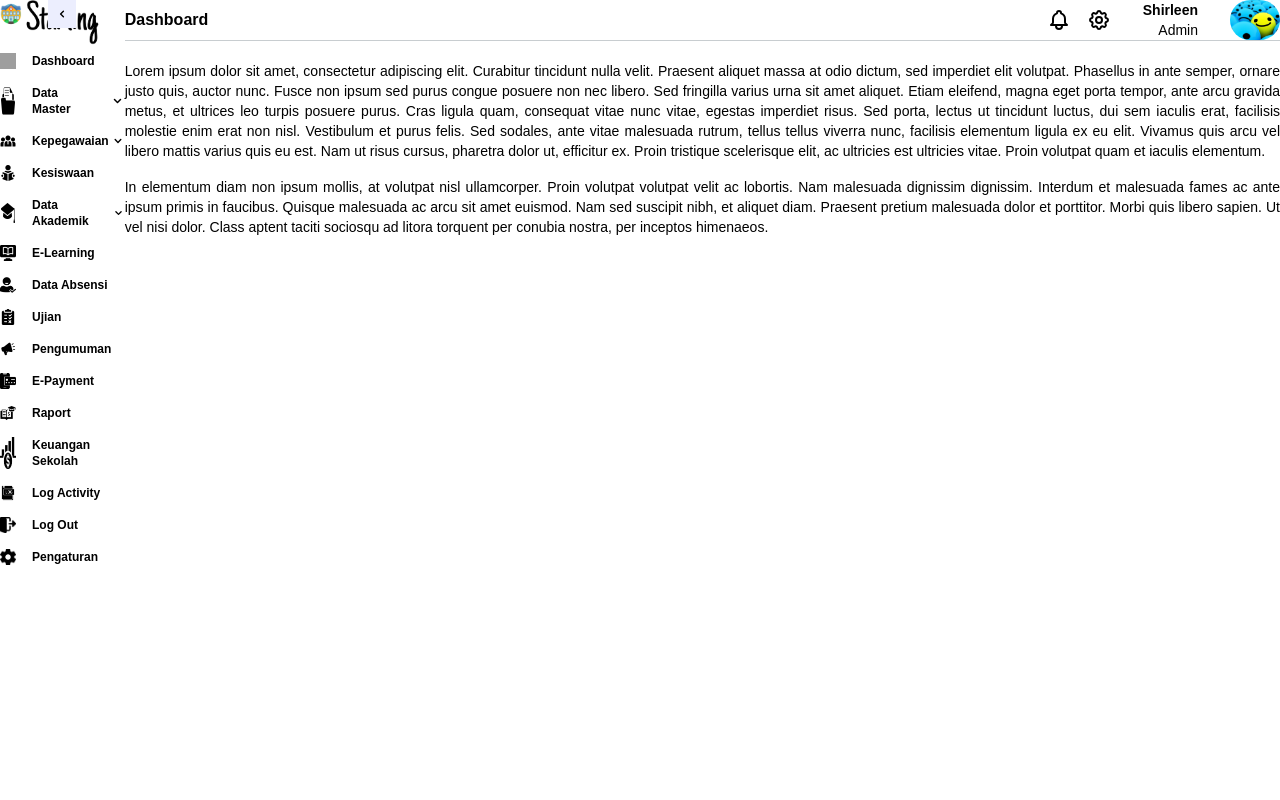
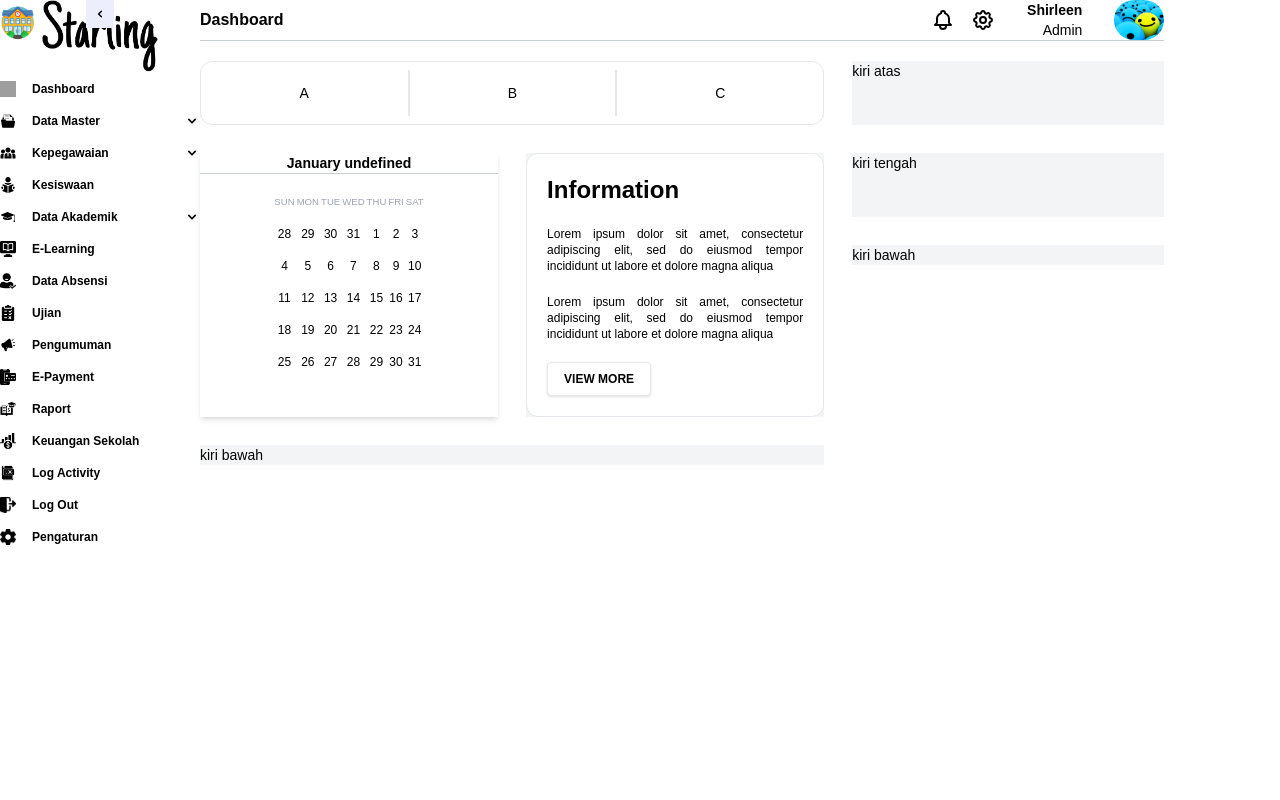
Before and after one commit to shirleen-sho/pmb-final-project-elearning, a Next.js app in the folder elearning-msib/: page / in a window 1280 px wide. Shown: the top 800 px of the page. Built offline with nearby package versions, Linux system fonts and the light colour scheme; grey boxes are pictures that could not be loaded.

Commit message:
shirleen - update content dashboard

```diff
--- a/elearning-msib/pages/index.js
+++ b/elearning-msib/pages/index.js
@@ -8,88 +8,123 @@ import { FaSearch } from "react-icons/fa";
 import Search from "../Components/Search";
 import Card from "../Components/Card";
 import { use } from "react";
+import KalenderBulan from "../Components/KalenderBulan";
 
 export default function Home() {
-  const list =[
-    {name: "pendi"},
-    {name : "geovaldo"},
-    {name : "Joko"}
-  ]
+  const list = [{ name: "pendi" }, { name: "geovaldo" }, { name: "Joko" }];
 
   const users = [
-    {name: "Pendi" , image: "/images/profile.jpg" , desc:"vercel" ,link :"/data_master/kalender_akademik"},
-    {name: "Johan" , image: "/images/profile.jpg", desc: "Logo",link:"/data_master/kalender_akademik"}
-  ]
+    {
+      name: "Pendi",
+      image: "/images/profile.jpg",
+      desc: "vercel",
+      link: "/data_master/kalender_akademik",
+    },
+    {
+      name: "Johan",
+      image: "/images/profile.jpg",
+      desc: "Logo",
+      link: "/data_master/kalender_akademik",
+    },
+  ];
 
-  const show = () => alert("Hellow")
+  const show = () => alert("Hellow");
   return (
     <>
       <Layout>
-        <div className="flex flex-col gap-4 text-sm text-justify">
-          <p>
-            Lorem ipsum dolor sit amet, consectetur adipiscing elit. Curabitur
-            tincidunt nulla velit. Praesent aliquet massa at odio dictum, sed
-            imperdiet elit volutpat. Phasellus in ante semper, ornare justo
-            quis, auctor nunc. Fusce non ipsum sed purus congue posuere non nec
-            libero. Sed fringilla varius urna sit amet aliquet. Etiam eleifend,
-            magna eget porta tempor, ante arcu gravida metus, et ultrices leo
-            turpis posuere purus. Cras ligula quam, consequat vitae nunc vitae,
-            egestas imperdiet risus. Sed porta, lectus ut tincidunt luctus, dui
-            sem iaculis erat, facilisis molestie enim erat non nisl. Vestibulum
-            et purus felis. Sed sodales, ante vitae malesuada rutrum, tellus
-            tellus viverra nunc, facilisis elementum ligula ex eu elit. Vivamus
-            quis arcu vel libero mattis varius quis eu est. Nam ut risus cursus,
-            pharetra dolor ut, efficitur ex. Proin tristique scelerisque elit,
-            ac ultricies est ultricies vitae. Proin volutpat quam et iaculis
-            elementum.
-          </p>
-          <p>
-            In elementum diam non ipsum mollis, at volutpat nisl ullamcorper.
-            Proin volutpat volutpat velit ac lobortis. Nam malesuada dignissim
-            dignissim. Interdum et malesuada fames ac ante ipsum primis in
-            faucibus. Quisque malesuada ac arcu sit amet euismod. Nam sed
-            suscipit nibh, et aliquet diam. Praesent pretium malesuada dolor et
-            porttitor. Morbi quis libero sapien. Ut vel nisi dolor. Class aptent
-            taciti sociosqu ad litora torquent per conubia nostra, per inceptos
-            himenaeos.
-          </p>
+        <div className="flex flex-row gap-7 text-sm text-justify">
+          <div className="flex-auto w-2/3 flex flex-col gap-7 h-fit">
+            <div className="bg-white border rounded-xl h-16">
+              <div
+                id="component"
+                className="py-2 sw-full h-full flex flex-row divide-x-2"
+              >
+                <div className="flex-auto w-full flex flex-row justify-center items-center">
+                  A
+                </div>
+                <div className="flex-auto w-full flex flex-row justify-center items-center">
+                  B
+                </div>
+                <div className="flex-auto w-full flex flex-row justify-center items-center">
+                  C
+                </div>
+              </div>
+            </div>
+            <div className="flex flex-row gap-7">
+              <div className="flex-auto w-full flex justify-center bg-gray-100">
+                <KalenderBulan />
+              </div>
+              <div className="flex-auto w-full flex justify-center bg-gray-100">
+                <div className="bg-white border rounded-xl w-full h-full flex flex-col gap-5 p-5">
+                  <div className="font-bold text-2xl">Information</div>
+                  <p className="font-medium text-xs">
+                    Lorem ipsum dolor sit amet, consectetur adipiscing elit, sed
+                    do eiusmod tempor incididunt ut labore et dolore magna
+                    aliqua
+                  </p>
+                  <p className="font-medium text-xs">
+                    Lorem ipsum dolor sit amet, consectetur adipiscing elit, sed
+                    do eiusmod tempor incididunt ut labore et dolore magna
+                    aliqua
+                  </p>
+                  <Button type="light" style="w-full">
+                    View More
+                  </Button>
+                </div>
+              </div>
+            </div>
+            <div className="bg-gray-100">kiri bawah</div>
+          </div>
+          <div className="flex-auto w-1/3 bg-red-20 flex flex-col gap-7 h-fit">
+            <div className="bg-gray-100 h-16">kiri atas</div>
+            <div className="bg-gray-100 h-16">kiri tengah</div>
+            <div className="bg-gray-100">kiri bawah</div>
+          </div>
         </div>
       </Layout>
       <div className="m-5">
-        <Card users={users} link= "/data_master/kalender_akademik"/>
+        <Card users={users} link="/data_master/kalender_akademik" />
       </div>
       <div className="m-5">
-        <Notifikasi type="Success"/>
-        <Notifikasi type="Danger"/>
-        <Notifikasi type="Warning"/>
-        <Notifikasi type="Info"/>
-        <Notifikasi type="Dark"/>
+        <Notifikasi type="Success" />
+        <Notifikasi type="Danger" />
+        <Notifikasi type="Warning" />
+        <Notifikasi type="Info" />
+        <Notifikasi type="Dark" />
       </div>
       <div className="m-5">
-        <Selects list={list} size="w-2/4" description="Home"/>
-        <Selects list={list} size="w-3/4" description="Home"/>
-        <Selects list={list} size="w-1/5" description="Home"/>
-        <Selects list={list} size="w-full" description="Home"/>
+        <Selects list={list} size="w-2/4" description="Home" />
+        <Selects list={list} size="w-3/4" description="Home" />
+        <Selects list={list} size="w-1/5" description="Home" />
+        <Selects list={list} size="w-full" description="Home" />
       </div>
       <div className="m-5">
-        <InputFields type="text" placeholder="Name" size="w-full" disabled/>
-        <InputFields type="text" placeholder="Name" size="w-3/4"/>
-        <InputFields type="text" placeholder="Name" size="w-1/5"/>
-        <InputFields type="text" placeholder="Name" size="w-2/4"/>
-        <InputFields type="date" size="w-full"/>
+        <InputFields type="text" placeholder="Name" size="w-full" disabled />
+        <InputFields type="text" placeholder="Name" size="w-3/4" />
+        <InputFields type="text" placeholder="Name" size="w-1/5" />
+        <InputFields type="text" placeholder="Name" size="w-2/4" />
+        <InputFields type="date" size="w-full" />
         <TextArea placeholder="Massage" />
       </div>
-      <div className='m-5'>
-        <Button type="primary" link="/data_master/kalender_akademik" handleClick={()=>show()}>Primary</Button>
-        <Button type="secondary" >Secondary</Button>
+      <div className="m-5">
+        <Button
+          type="primary"
+          link="/data_master/kalender_akademik"
+          handleClick={() => show()}
+        >
+          Primary
+        </Button>
+        <Button type="secondary">Secondary</Button>
         <Button type="light">Light</Button>
         <Button type="dark">Dark</Button>
         <Button type="info">Info</Button>
         <Button type="success">Success</Button>
-        <Button type="warning" >Warning</Button>
+        <Button type="warning">Warning</Button>
         <Button type="danger">Danger</Button>
         <Button type="link">Print</Button>
-        <Button type="icon" variant="icon"><FaSearch/></Button>
+        <Button type="icon" variant="icon">
+          <FaSearch />
+        </Button>
       </div>
       {/* <div className="m-5">
         <Search/>
```
